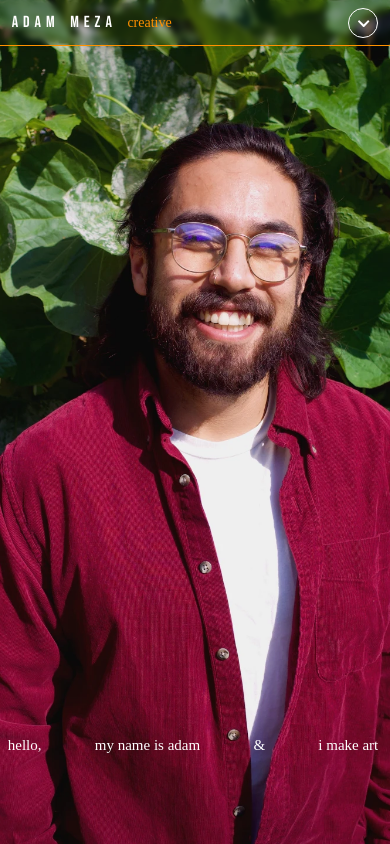
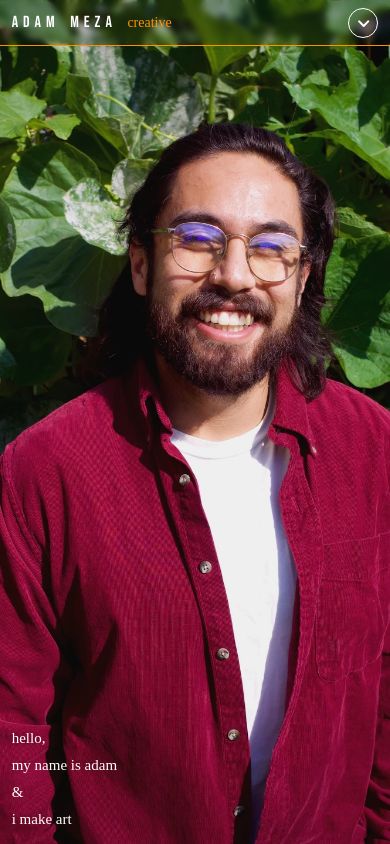
Before and after one commit to Adam-Meza/portfolio, a React (Create React App) app: page / in a window 390 px wide. Built offline with nearby package versions, Linux system fonts and the light colour scheme; a web font is replaced by a local one.

Commit message:
remove scroll snapping

```diff
--- a/src/Components/App/App.css
+++ b/src/Components/App/App.css
@@ -6,7 +6,6 @@ body{
   width: 100vw;
   padding: 0px;
   overflow-x: hidden;
-  scroll-snap-type: both mandatory;
   background-color: rgb(1, 17, 25);
 }
 
--- a/src/Components/Carousel/Carousel.css
+++ b/src/Components/Carousel/Carousel.css
@@ -4,7 +4,6 @@
 }
 
 .carousel-wrapper {
-  scroll-snap-type: both mandatory;
   position: relative;
   height: 150vh;
   max-width: 100%;
--- a/src/Components/ItemCards/IntroCard/IntroCard.css
+++ b/src/Components/ItemCards/IntroCard/IntroCard.css
@@ -10,7 +10,6 @@
 
 .intro-wrapper {
   position: relative;
-  gap: 30px;
   height: 100vh;
   width: 100vw;
   overflow: hidden;
@@ -68,8 +67,11 @@
   }
 
   .intro-text-wrapper {
-    margin-bottom: 23%;
+    gap: 10px;
+    bottom: 0;
+    left: 3%;
+    flex-direction: column;
+    height: fit-content;
+    align-items: flex-start;
   }
-
-
 }
--- a/src/Components/ItemCards/ProgrammingCard/ProgrammingCard.css
+++ b/src/Components/ItemCards/ProgrammingCard/ProgrammingCard.css
@@ -5,7 +5,6 @@
   width: 100vw;
   height: fit-content;
   overflow: hidden;
-  scroll-snap-align: center;
   position: relative;
 }
 
```
